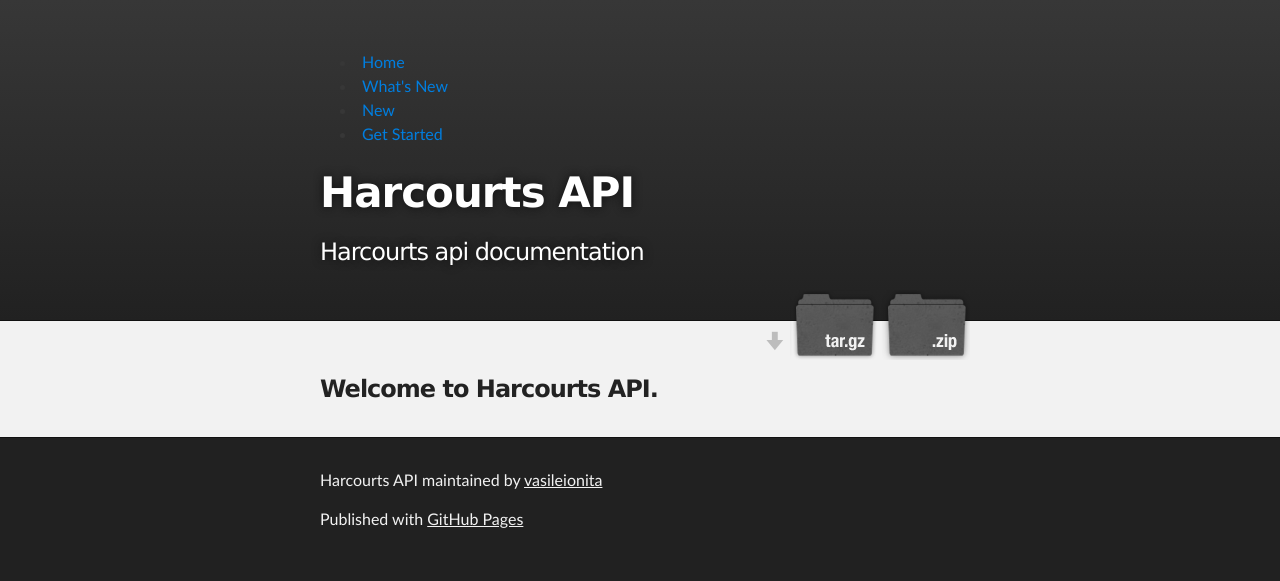
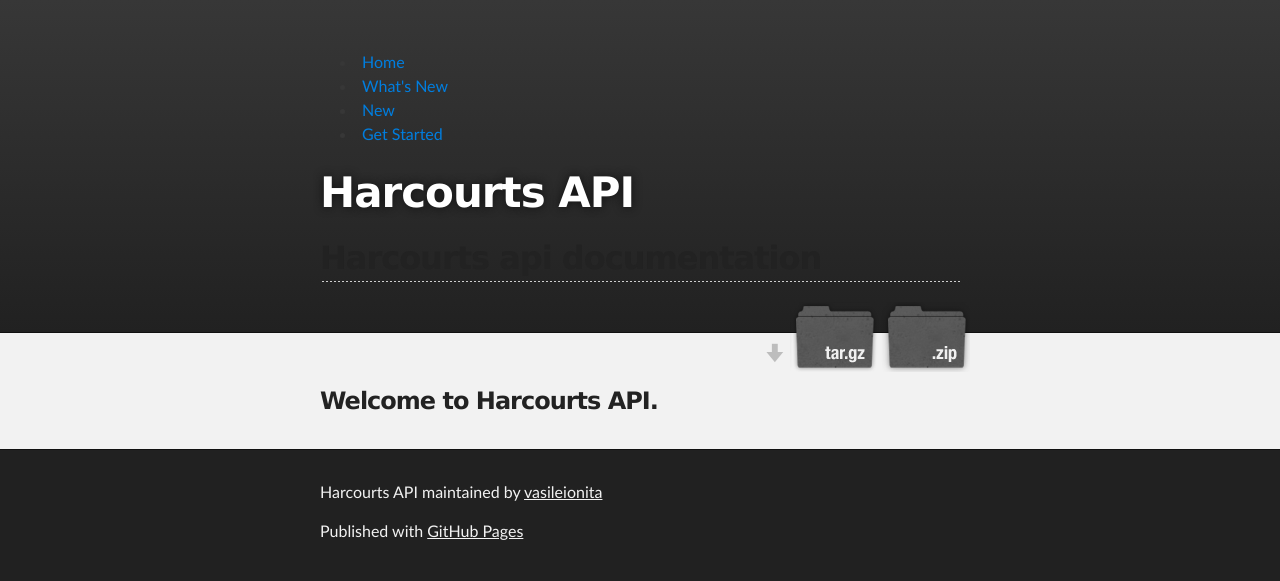
Before and after one commit to vasileionita/api3, a plain HTML site: page index.html in a window 1280 px wide. Drawn offline with Linux system fonts and the light colour scheme.

Commit message:
Update stylesheet.css

```diff
--- a/stylesheets/stylesheet.css
+++ b/stylesheets/stylesheet.css
@@ -305,7 +305,7 @@ Full-Width Styles
   text-shadow: #111 0px 0px 10px;
 }
 
-#project_tagline {
+#project_tagline .project_tagline {
   color: #fff;
   font-size: 24px;
   font-weight: 300;
```
